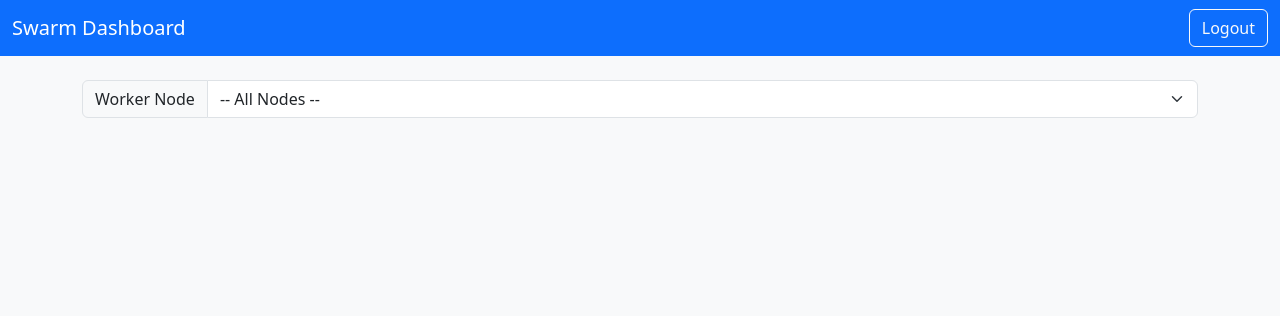
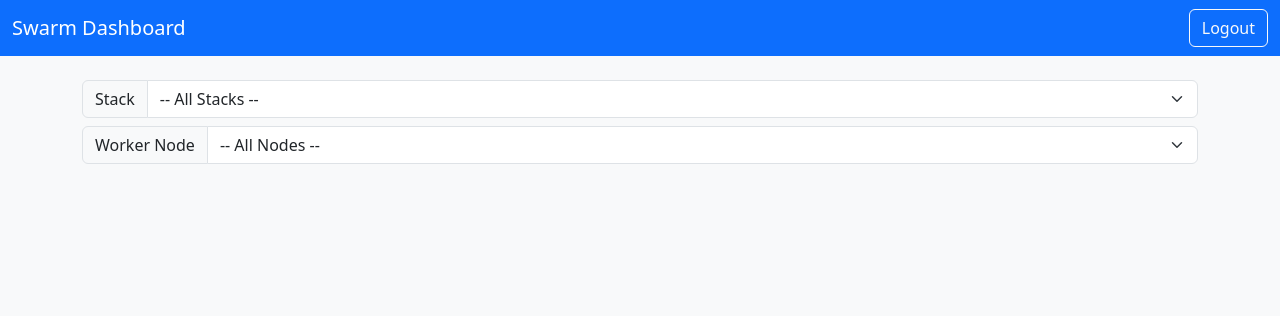
Before and after one commit to codepushfhs/swarm-dashboard, a Flask app: template templates/index.html in a window 1280 px wide. Shown: the top 316 px of the page. Run offline with Flask 3, Linux system fonts and the light colour scheme; the template is opened without the code that fills it, so the values that code supplies are empty.

Commit message:
Update index.html

```diff
--- a/templates/index.html
+++ b/templates/index.html
@@ -16,8 +16,18 @@
 </nav>
 
 <div class="container">
-    <!-- Dropdown chọn worker -->
+    <!-- Dropdown chọn stack -->
     <form method="get" class="mb-3">
+      <div class="input-group mb-2">
+          <label class="input-group-text" for="stackSelect">Stack</label>
+          <select class="form-select" name="stack" id="stackSelect" onchange="this.form.submit()">
+              <option value="">-- All Stacks --</option>
+              {% for stack in stack_names %}
+                  <option value="{{ stack }}" {% if selected_stack == stack %}selected{% endif %}>{{ stack }}</option>
+              {% endfor %}
+          </select>
+      </div>
+
       <div class="input-group">
           <label class="input-group-text" for="nodeSelect">Worker Node</label>
           <select class="form-select" name="node" id="nodeSelect" onchange="this.form.submit()">
@@ -28,6 +38,7 @@
           </select>
       </div>
     </form>
+
 
     {% for stack, services in stacks.items() %}
     <div class="card mb-4 shadow-sm">
```
Lines whose indentation alone changed are shown as unchanged.
